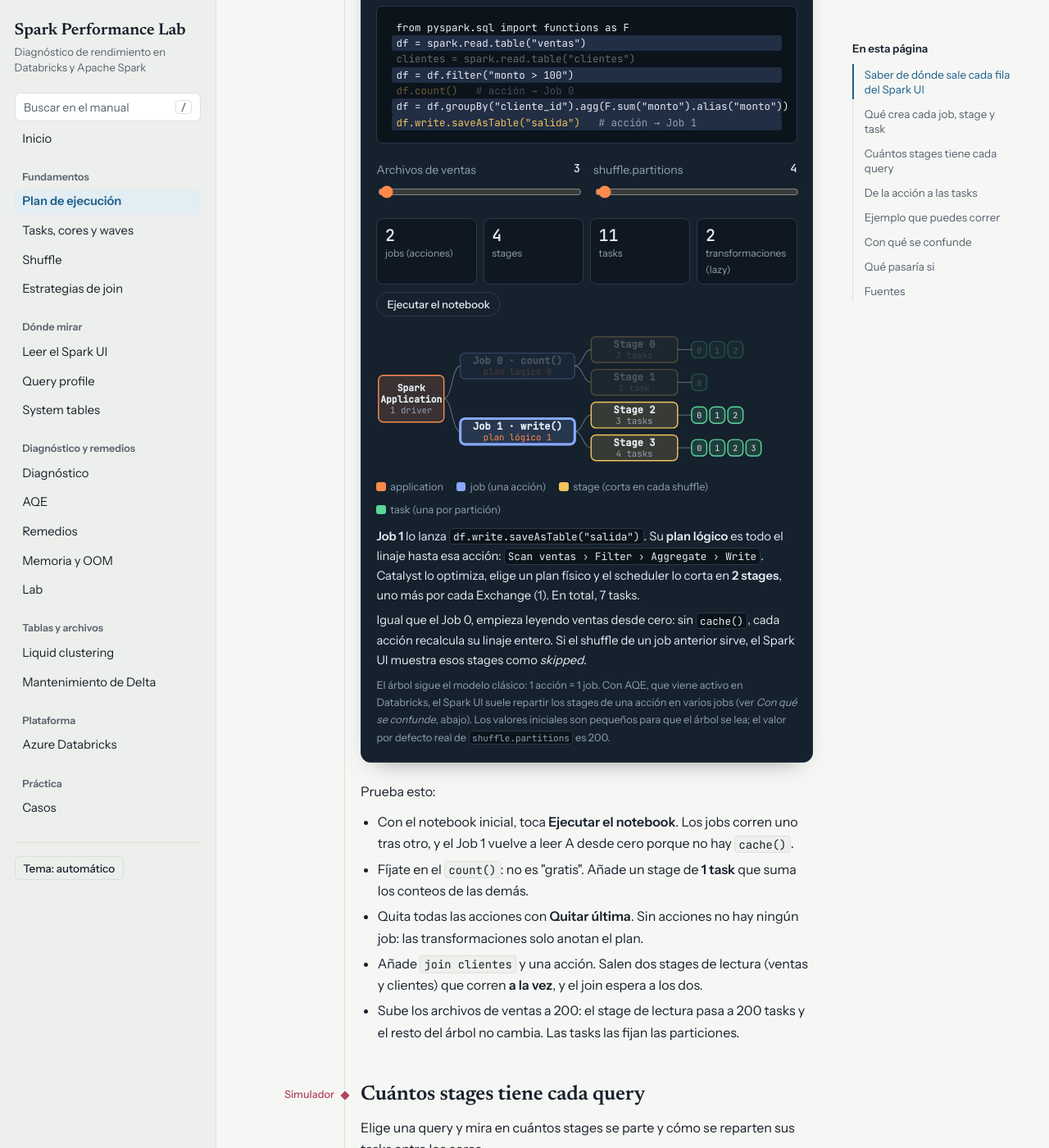
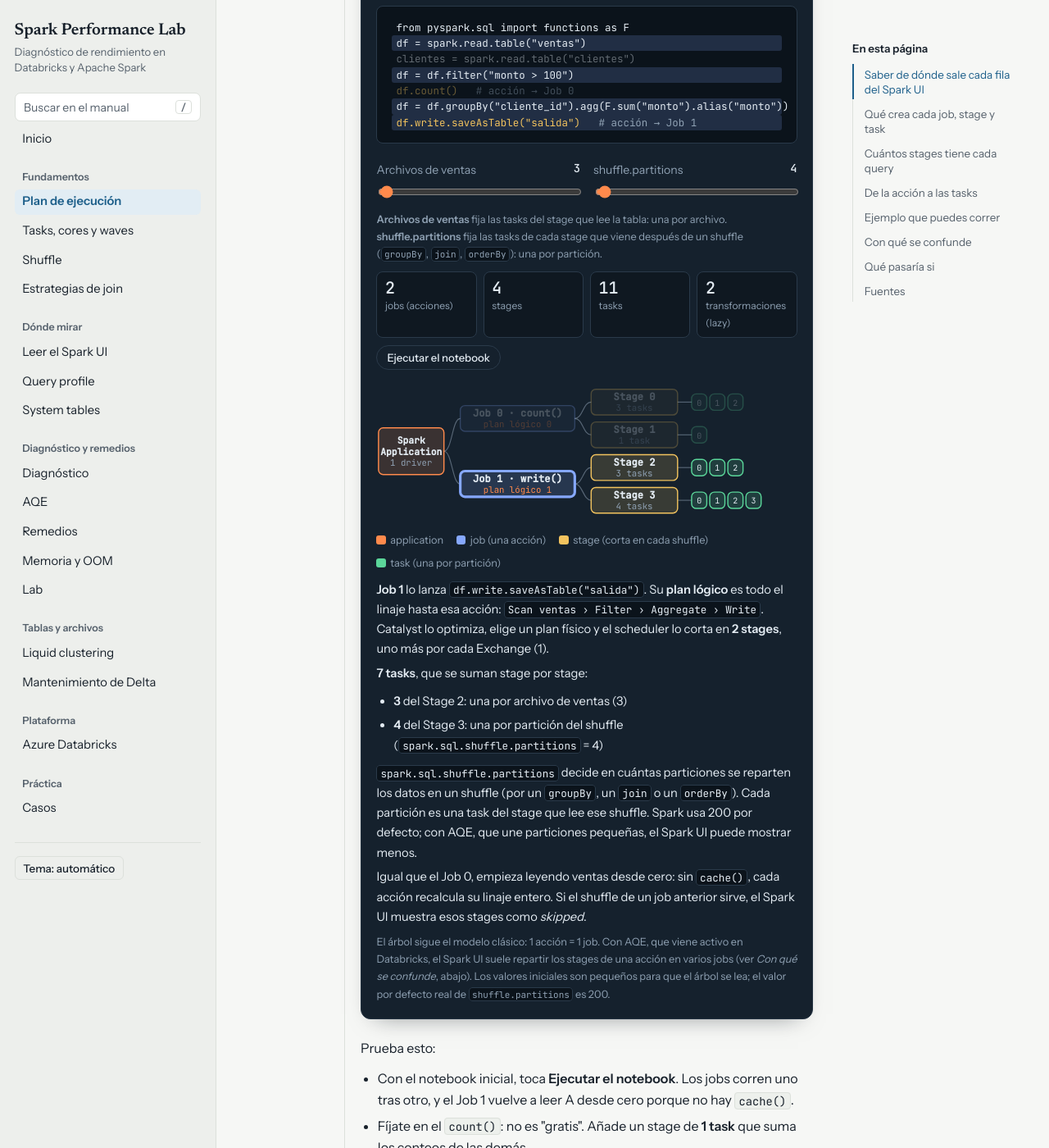
Before and after one commit to hectorpatino/spark-performance-lab, a Jekyll site: the page built from src/plan-ejecucion.html, in a window 1280 px wide and 1400 px high, scrolled down 2007 px. Shown: the whole window at 82% size. Built offline with Jekyll 4.4.1, drawn with Linux system fonts in a browser that asks for light colours.

Commit message:
Update .gitignore and enhance plan-ejecucion documentation with detailed explanations on shuffle partitions and task allocation

```diff
--- a/src/assets/js/plan-ejecucion.js
+++ b/src/assets/js/plan-ejecucion.js
@@ -43,19 +43,19 @@
       lin.forEach((x, n) => {
         const last = n === lin.length - 1;
         if (x.op === 'filter' || x.op === 'select') cur.ops.push(OPS[x.op].plan);
-        else if (x.op === 'groupBy') { cur.ops.push('HashAggregate (parcial)'); cut('Exchange', p => open(['HashAggregate (final)'], sp, [p], `spark.sql.shuffle.partitions = ${sp}`)); }
+        else if (x.op === 'groupBy') { cur.ops.push('HashAggregate (parcial)'); cut('Exchange', p => open(['HashAggregate (final)'], sp, [p], 'una por partición del shuffle (<code>spark.sql.shuffle.partitions</code> = ' + sp + ')')); }
         else if (x.op === 'join') {
           cur.ops.push('Exchange'); stages.push(cur);
           const a = cur.id, b = open(['Scan clientes', 'Exchange'], B_FILES, [], `una por archivo de clientes (${B_FILES})`);
           stages.push(b);
-          cur = open(['Sort', 'SortMergeJoin'], sp, [a, b.id], `spark.sql.shuffle.partitions = ${sp}`);
+          cur = open(['Sort', 'SortMergeJoin'], sp, [a, b.id], 'una por partición del shuffle (<code>spark.sql.shuffle.partitions</code> = ' + sp + ')');
         }
         else if (x.op === 'orderBy') {
           if (last && s === 'show') { cur.ops.push('TakeOrderedAndProject'); notes.push('<code>orderBy</code> seguido de <code>show()</code> no hace shuffle: Spark lo cambia por <code>TakeOrderedAndProject</code>, que saca el top de cada partición y lo junta en el driver.'); }
-          else { cut('Exchange (rangos)', p => open(['Sort'], sp, [p], `spark.sql.shuffle.partitions = ${sp}`)); notes.push('Por el <code>orderBy</code>, antes de este job verás en el Spark UI un job corto de <b>muestreo</b>: Spark lee una muestra para decidir los rangos de cada partición.'); }
+          else { cut('Exchange (rangos)', p => open(['Sort'], sp, [p], 'una por partición del shuffle (<code>spark.sql.shuffle.partitions</code> = ' + sp + ')')); notes.push('Por el <code>orderBy</code>, antes de este job verás en el Spark UI un job corto de <b>muestreo</b>: Spark lee una muestra para decidir los rangos de cada partición.'); }
         }
       });
-      if (s === 'count') { cur.ops.push('HashAggregate (parcial)'); cut('Exchange (1 partición)', p => open(['HashAggregate (final)'], 1, [p], '<code>count()</code> junta los conteos parciales en una sola partición')); notes.push('<code>count()</code> añade su propio stage de <b>1 task</b>: cada task cuenta su partición y una última task suma los conteos.'); }
+      if (s === 'count') { cur.ops.push('HashAggregate (parcial)'); cut('Exchange (1 partición)', p => open(['HashAggregate (final)'], 1, [p], '<code>count()</code> junta los conteos parciales en una sola partición, así que hay una sola task')); }
       else if (s === 'write') cur.ops.push('WriteFiles');
       else if (s === 'collect') { cur.ops.push('Collect → driver'); notes.push('<code>collect()</code> trae todas las filas al driver. Con datos grandes, ahí empieza un OOM del driver.'); }
       else if (s === 'show') { cur.ops.push('CollectLimit 21'); if (!cur.ops.includes('TakeOrderedAndProject')) { cur.tasks = 1; cur.why = '<code>show()</code> lee primero 1 partición y solo pide más si no le alcanzan las 21 filas'; } }
@@ -152,7 +152,12 @@
     if (!sel) { info.innerHTML = 'Hay transformaciones, pero ninguna acción. Spark solo ha anotado el plan: <b>no ha lanzado ningún job</b>. Añade <code>count()</code>, <code>show()</code>, <code>collect()</code> o <code>write</code>.'; return; }
     if (sel.t === 'job') {
       const j = app.jobs[sel.id], ex = j.stages.length - 1;
-      let h = `<p><b>Job ${j.id}</b> lo lanza <code>${esc(OPS[j.action].code)}</code>. Su <b>plan lógico</b> es todo el linaje hasta esa acción: <code>${j.plan.join(' › ')}</code>. Catalyst lo optimiza, elige un plan físico y el scheduler lo corta en <b>${j.stages.length} stage${j.stages.length > 1 ? 's' : ''}</b>${ex ? `, uno más por cada Exchange (${ex})` : ' porque no hay ningún Exchange'}. En total, ${j.stages.reduce((a, s) => a + s.tasks, 0)} tasks.</p>`;
+      let h = `<p><b>Job ${j.id}</b> lo lanza <code>${esc(OPS[j.action].code)}</code>. Su <b>plan lógico</b> es todo el linaje hasta esa acción: <code>${j.plan.join(' › ')}</code>. Catalyst lo optimiza, elige un plan físico y el scheduler lo corta en <b>${j.stages.length} stage${j.stages.length > 1 ? 's' : ''}</b>${ex ? `, uno más por cada Exchange (${ex})` : ' porque no hay ningún Exchange'}. </p>`;
+      const tot = j.stages.reduce((a, s) => a + s.tasks, 0);
+      h += j.stages.length > 1
+        ? `<p><b>${tot} tasks</b>, que se suman stage por stage:</p><ul>${j.stages.map(st => `<li><b>${st.tasks}</b> del Stage ${st.id}: ${st.why}</li>`).join('')}</ul>`
+        : `<p><b>${tot} task${tot > 1 ? 's' : ''}</b>: ${j.stages[0].why}.</p>`;
+      if (j.stages.some(st => st.tasks === app.sp && /shuffle\.partitions/.test(st.why))) h += `<p><code>spark.sql.shuffle.partitions</code> decide en cuántas particiones se reparten los datos en un shuffle (por un <code>groupBy</code>, un <code>join</code> o un <code>orderBy</code>). Cada partición es una task del stage que lee ese shuffle. Spark usa 200 por defecto; con AQE, que une particiones pequeñas, el Spark UI puede mostrar menos.</p>`;
       if (j.id > 0) h += `<p>Igual que el Job 0, empieza leyendo ventas desde cero: sin <code>cache()</code>, cada acción recalcula su linaje entero. Si el shuffle de un job anterior sirve, el Spark UI muestra esos stages como <i>skipped</i>.</p>`;
       j.notes.forEach(n => { h += `<p>${n}</p>`; });
       info.innerHTML = h;
--- a/src/plan-ejecucion.html
+++ b/src/plan-ejecucion.html
@@ -62,6 +62,7 @@
         <div class="ctrl"><label for="tr-f">Archivos de ventas <output id="tr-f-o"></output></label><input type="range" id="tr-f" min="1" max="200" step="1" value="3"></div>
         <div class="ctrl"><label for="tr-p">shuffle.partitions <output id="tr-p-o"></output></label><input type="range" id="tr-p" min="1" max="200" step="1" value="4"></div>
       </div>
+      <p class="sub" style="font-size:.8rem;color:var(--muted);margin:.1rem 0 .4rem"><b>Archivos de ventas</b> fija las tasks del stage que lee la tabla: una por archivo. <b>shuffle.partitions</b> fija las tasks de cada stage que viene después de un shuffle (<code>groupBy</code>, <code>join</code>, <code>orderBy</code>): una por partición.</p>
       <div class="stats" id="tr-stats"></div>
       <div class="chips" role="group" aria-label="Reproducción"><button type="button" id="tr-play" aria-pressed="false">Ejecutar el notebook</button></div>
       <svg class="chart" id="tr-svg" viewBox="0 0 360 120" role="img" aria-label="Árbol de la aplicación: jobs, stages y tasks"></svg>
```
Also changed, not shown: 1 other file.
